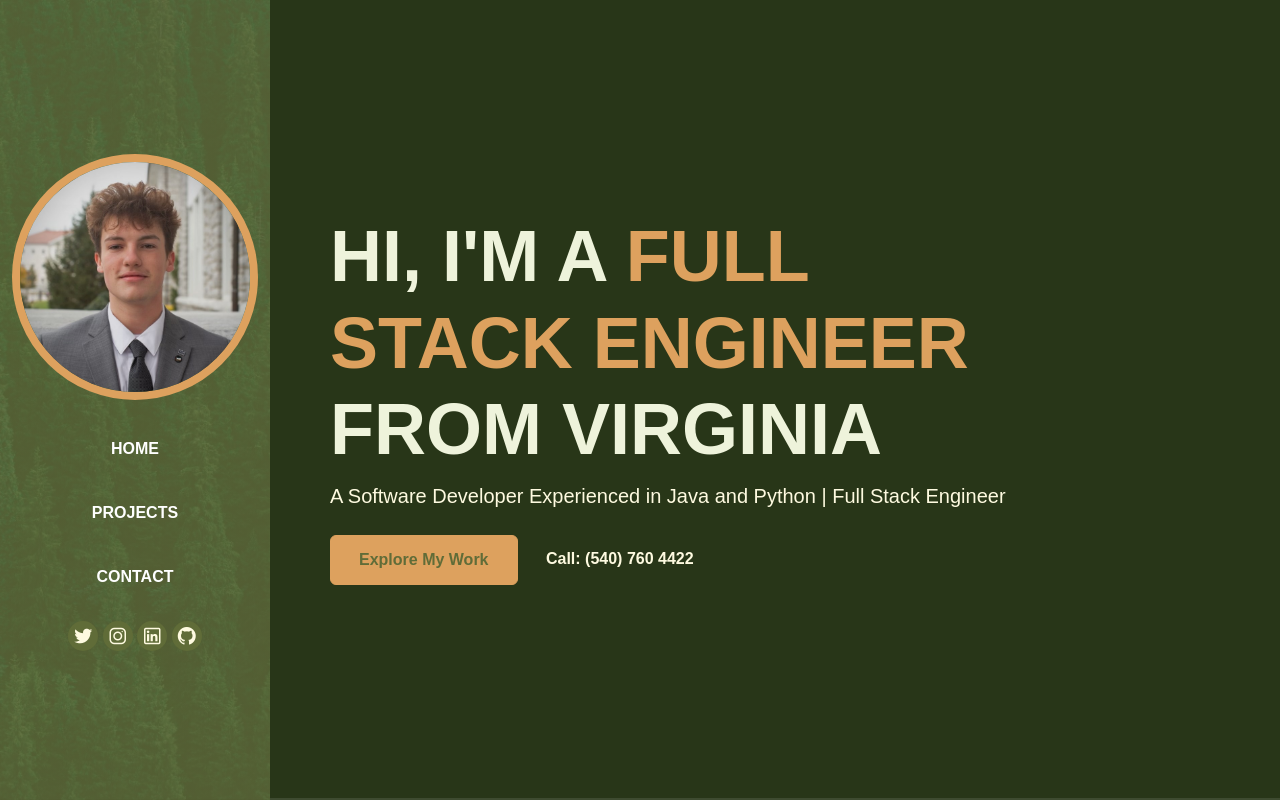
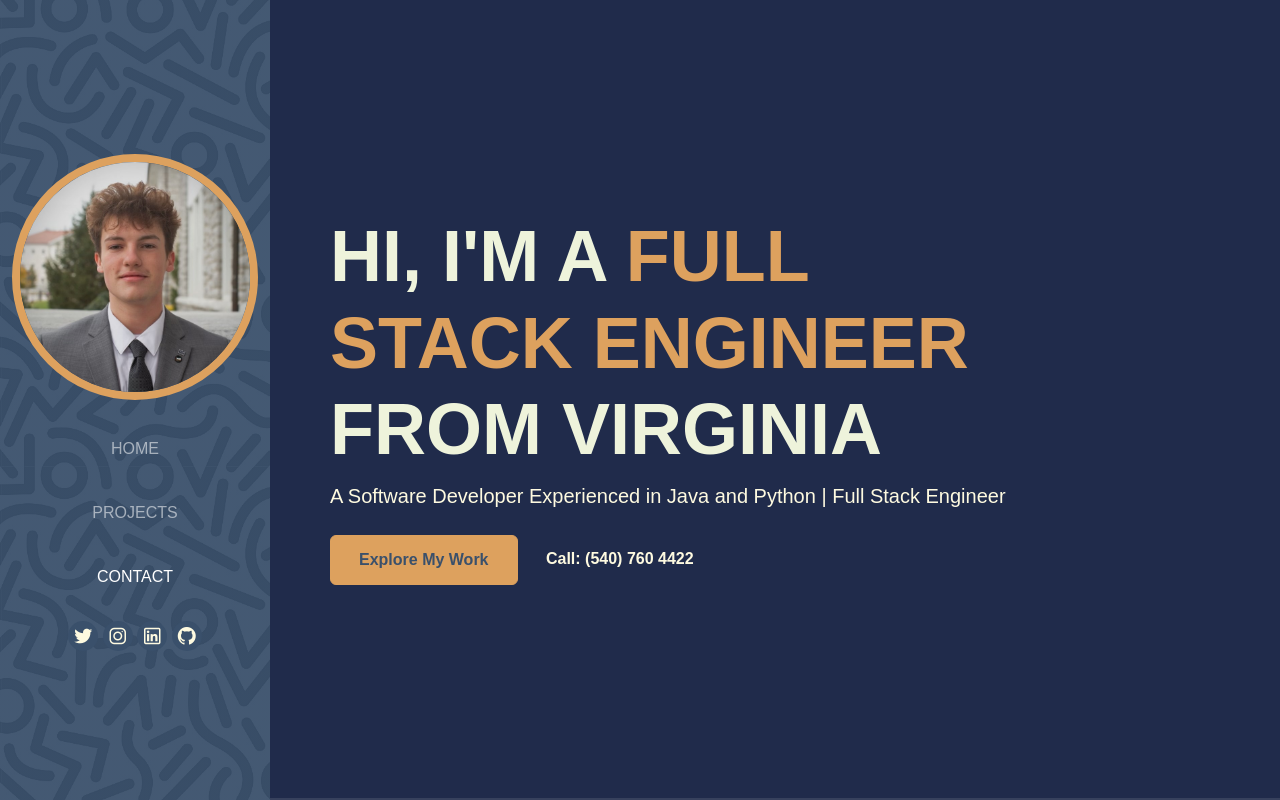
Before and after one commit to b3telgeuse/adam_ulrich_portfolio, a plain HTML site: page index.html in a window 1280 px wide. Shown: the top 800 px of the page. Drawn offline with Linux system fonts and the light colour scheme; a web font is replaced by a local one.

Commit message:
color update
changed to blue palette, and changed side bar image

```diff
--- a/assets/css/style.css
+++ b/assets/css/style.css
@@ -3,13 +3,20 @@
 :root {
     --color-body: #FEFAE0;
     --color-heading: #eef3db;
-    --color-base: #606C38;
-    --color-base2: #283618;
+    --color-base: #3a506b;
+    --color-base2: #202b4b;
     --color-brand: #DDA15E;
     --color-brand2: #BC6C25;
     --sidebar-width: 270px;
     --front-base: "Bai Jamjuree";
 }
+
+/*
+#606C38
+#283618
+#DDA15E
+#BC6C25
+ */
 
 body {
     background-color: var(--color-base2);
@@ -74,15 +81,17 @@ img {
     color: var(--color-base);
 }
 
+
+
+
 /* NAVBAR */
 .navbar {
     background-color: #606C38;
 }
 
 .navbar .nav-link {
-    font-weight: 700;
+    font-weight: 500;
     text-transform: uppercase;
-    color: #fff;
 }
 
 .navbar .nav-link:hover {
@@ -93,12 +102,18 @@ img {
     color: var(--color-brand);
 }
 
+.navbar .nav-item:active {
+    color: var(--color-brand);
+}
+
+
+
 
 @media (min-width: 992px) {
     .navbar {
         min-height: 100vh;
         width: var(--sidebar-width);
-        background: linear-gradient(rgba(96, 108, 56, 0.8), rgba(96, 108, 56, 0.8)), url(../images/sidebar.jpg);
+        background: linear-gradient(rgba(58, 80, 107, 0.95), rgba(58, 80, 107, 0.95)), url(../images/sidebar3.jpg);
         background-size: cover;
         background-position: center;
     }
@@ -112,6 +127,10 @@ img {
         padding-left: var(--sidebar-width);
     }
 }
+
+
+
+
 
 /* BTN */
 .btn {
@@ -127,10 +146,22 @@ img {
 
 .btn-brand:hover,
 .btn-brand:focus {
-    background-color: var(--color-brand2);
-    color: var(--color-base);
-    border-color: var(--color-brand2);
+    background-color: var(--color-brand);
+    color: var(--color-brand2);
+    border-color: var(--color-brand);
 }
+
+.btn-shadow-effect {
+    transition: all 0.5s;
+}
+
+.btn-shadow-effect:hover {
+    box-shadow: -6px 6px 0 0 var(--color-brand2);
+}
+
+
+
+
 
 .link-custom {
     font-weight: 700;
@@ -165,6 +196,10 @@ img {
     transform: scale(1.1);
 }
 
+
+
+
+
 /* CONTACT */
 #contact .form-control {
     background-color: var(--color-base);
@@ -185,6 +220,10 @@ img {
     height: 44px;
 }
 
+
+
+
+
 /* SOCIAL ICONS */
 .social-links {
 
--- a/index.html
+++ b/index.html
@@ -41,8 +41,8 @@
                         <div class="social-links">
                             <a href="#"><i class="lab la-twitter"></i></a>
                             <a href="#"><i class="lab la-instagram"></i></a>
-                            <a href="#"><i class="lab la-linkedin"></i></i></a>
-                            <a href="#"><i class="lab la-github"></i></a>
+                            <a href="https://www.linkedin.com/in/adam-ulrich/"><i class="lab la-linkedin"></i></i></a>
+                            <a href="https://github.com/b3telgeuse"><i class="lab la-github"></i></a>
                         </div>
                     </li>
 
@@ -68,7 +68,7 @@
                         <p class="lead mt-2 mb-4" data-aos="fade-up" data-aos-delay="300">A Software Developer
                             Experienced in Java and Python | Full Stack Engineer</p>
                         <div data-aos="fade-up" data-aos-delay="600">
-                            <a href="#projects" class="btn btn-brand me-4" >Explore My Work</a>
+                            <a href="#projects" class="btn btn-brand me-4 btn-shadow-effect" >Explore My Work</a>
                             <a href="#" class="link-custom">Call: (540) 760 4422</a>
                         </div>
                     </div>
@@ -246,7 +246,7 @@
                                 <textarea name="" rows="4" class="form-control" placeholder="Enter your message"></textarea>
                             </div>
                             <div class="form-group col-12 d-grid">
-                                <button type="submit" class="btn btn-brand">Contact Me</button>
+                                <button type="submit" class="btn btn-brand btn-shadow-effect">Contact Me</button>
                             </div>
                         </form>
                     </div>
```
Also changed, not shown: assets/images/sidebar1.jpg (renamed from assets/images/sidebar.jpg), assets/images/sidebar3.jpg (added).
